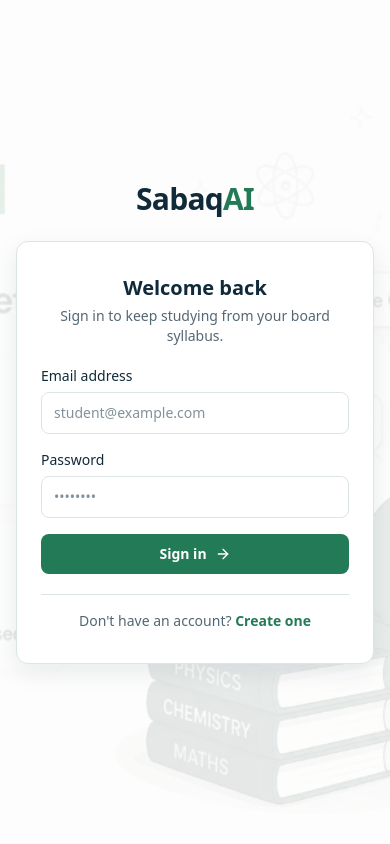
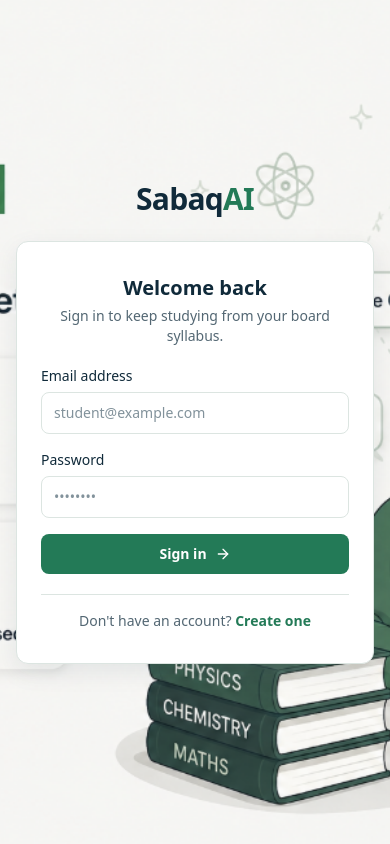
Before and after one commit to TahaSohail-Goat/SabaqAI, a Next.js app: page /login in a window 390 px wide. Built offline with nearby package versions, Linux system fonts and the light colour scheme.

Commit message:
fix: auth pages show background at full strength with form card on the left
- remove opacity-40 fade and bg-white/70 scrim from the login/signup background image

- form card anchors left (justify-start + responsive left padding) instead of centered

- frontend-design.md section 4 updated to match

```diff
--- a/src/app/login/page.tsx
+++ b/src/app/login/page.tsx
@@ -50,15 +50,14 @@
 
   return (
     <div className="relative min-h-screen bg-page text-navy">
-      {/* Full-page background: soft, low-contrast so the form stays the focus (colortheme §19) */}
+      {/* Full-page background artwork, shown at full strength — the card anchors left over it */}
       <img
         src="/assets/auth-illustration.png"
         alt=""
-        className="absolute inset-0 h-full w-full object-cover opacity-40"
+        className="absolute inset-0 h-full w-full object-cover"
       />
-      <div className="absolute inset-0 bg-white/70" />
 
-      <div className="relative flex min-h-screen items-center justify-center px-4 py-12">
+      <div className="relative flex min-h-screen items-center justify-start px-4 py-12 sm:px-10 lg:px-20">
         <div className="w-full max-w-md space-y-6">
           <Link href="/" className="block text-center text-3xl font-bold tracking-tight">
             <span className="text-navy">Sabaq</span>
--- a/src/app/signup/page.tsx
+++ b/src/app/signup/page.tsx
@@ -61,15 +61,14 @@
 
   return (
     <div className="relative min-h-screen bg-page text-navy">
-      {/* Full-page background: soft, low-contrast so the form stays the focus (colortheme §19) */}
+      {/* Full-page background artwork, shown at full strength — the card anchors left over it */}
       <img
         src="/assets/auth-illustration.png"
         alt=""
-        className="absolute inset-0 h-full w-full object-cover opacity-40"
+        className="absolute inset-0 h-full w-full object-cover"
       />
-      <div className="absolute inset-0 bg-white/70" />
 
-      <div className="relative flex min-h-screen items-center justify-center px-4 py-12">
+      <div className="relative flex min-h-screen items-center justify-start px-4 py-12 sm:px-10 lg:px-20">
         <div className="w-full max-w-md space-y-6">
           <Link href="/" className="block text-center text-3xl font-bold tracking-tight">
             <span className="text-navy">Sabaq</span>
```
Also changed, not shown: 1 other file (tests, documents, lock files or other folders).
